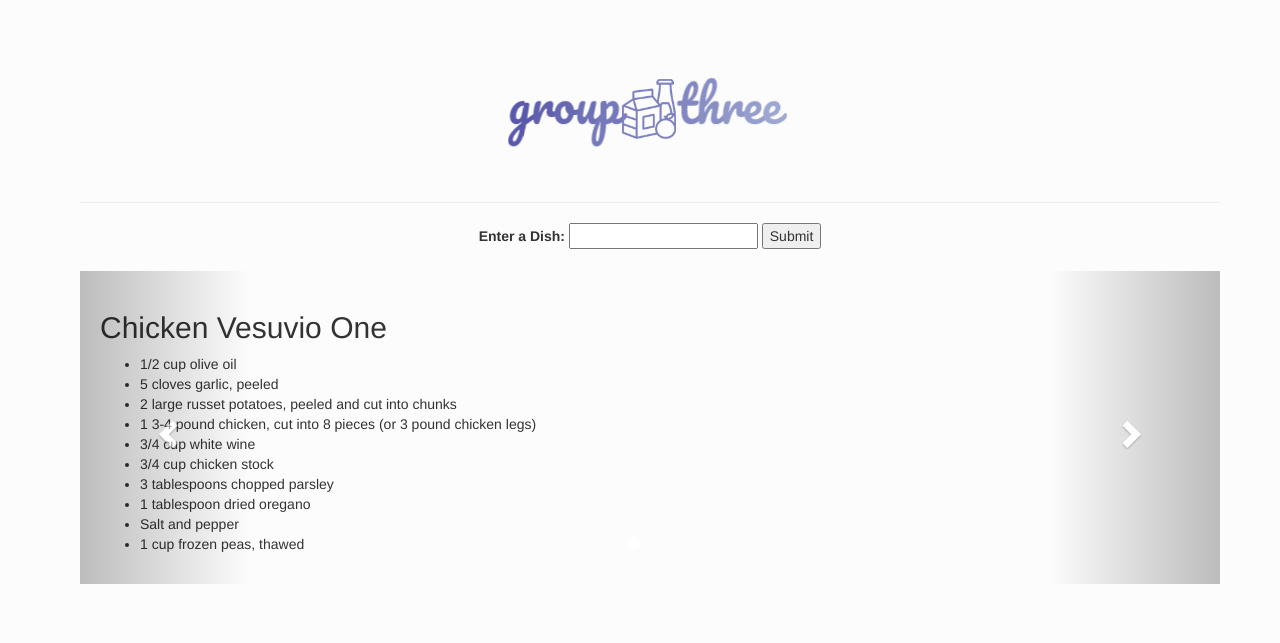
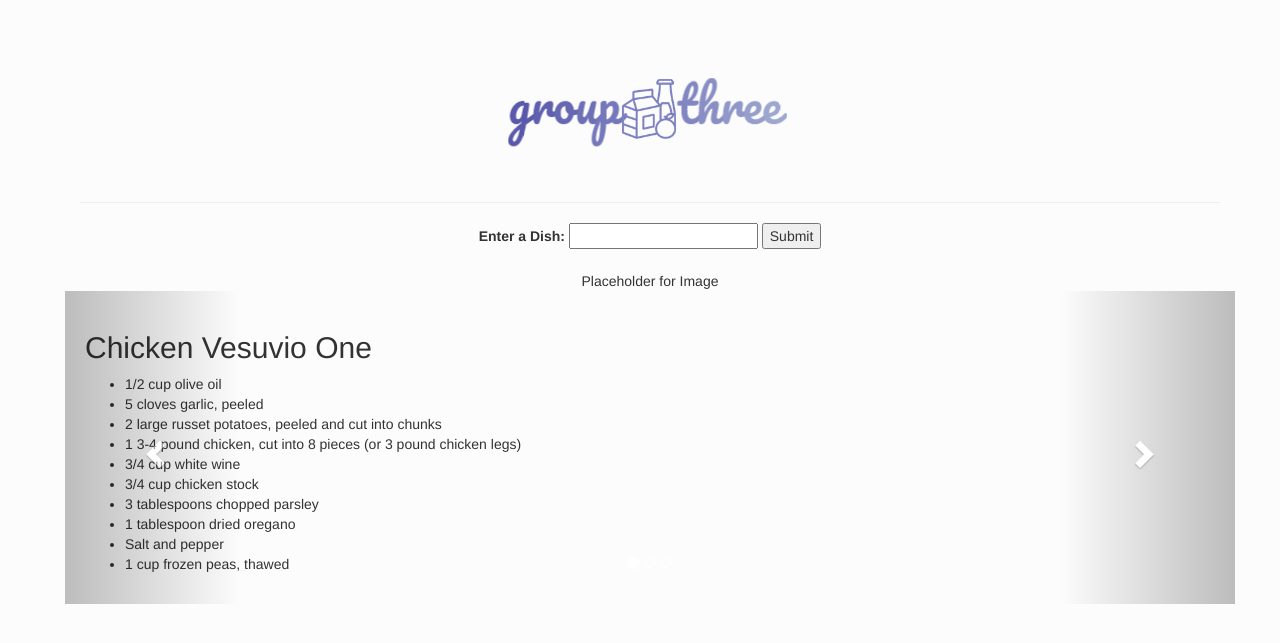
Before and after one commit to NateBigStone/project04_group_three, a Flask app: page /item in a window 1280 px wide. Shown: the top 643 px of the page. Run offline with Flask 2, Linux system fonts and the light colour scheme; some libraries are stand-ins or nearby versions.

Commit message:
col experiment

```diff
--- a/templates/index.html
+++ b/templates/index.html
@@ -20,6 +20,12 @@
         <br>
         {% if food_response %}
             <div class="recipe-container">
+                <div class="row">
+                    <div class="col-9">
+                    Placeholder for Image
+                    </div>
+                    <div class="col-9">
+
                         <div id="myCarousel" class="carousel slide" data-ride="carousel">
                         <!-- Indicators -->
                         <ol class="carousel-indicators">
@@ -45,12 +51,13 @@
                         <!-- Left and right controls -->
                         <a class="left carousel-control" href="#myCarousel" data-slide="prev">
                             <span class="glyphicon glyphicon-chevron-left"></span>
-                        <span class="sr-only">Previous</span>
                         </a>
                         <a class="right carousel-control" href="#myCarousel" data-slide="next">
                             <span class="glyphicon glyphicon-chevron-right"></span>
-                        <span class="sr-only">Next</span>
                         </a>
+                        </div>
+
+                    </div>
                 </div>
             </div>
         {% endif %}
```
Lines whose indentation alone changed are shown as unchanged.
